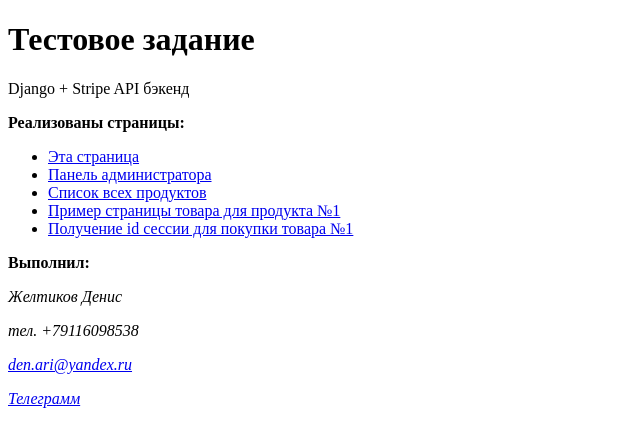
After one commit to denis2603/rishat, a Django app: template app_pay/templates/main.html in a window 1280 px wide. The commit adds this page. Shown: the top 447 px of the page, without its empty margins (0-640 px from the left). Run offline with Django 4.2, Linux system fonts and the light colour scheme; the template is opened without the code that fills it, so the values that code supplies are empty.

Commit message:
добавлена команда для первоначального заполнения базы данных, главная страница

```diff
--- a/app_pay/servises.py
+++ b/app_pay/servises.py
@@ -23,7 +23,7 @@ class StripeManager:
     @staticmethod
     def get_session_id(request: HttpRequest, item) -> dict:
 
-        success_url = cancel_url = request.build_absolute_uri(reverse("stub_page"))
+        success_url = cancel_url = request.build_absolute_uri(reverse("main_page"))
 
         stripe_session = stripe.checkout.Session.create(
             success_url=success_url,
--- a/app_pay/templates/item_list.html
+++ b/app_pay/templates/item_list.html
@@ -7,6 +7,7 @@
 <body>
 
 <h1>All items</h1>
+<a href="{% url 'main_page' %}"><-- Main Page</a>
 
     <ul>
         {% for item in item_list %}
--- /dev/null
+++ b/app_pay/templates/main.html
@@ -0,0 +1,30 @@
+<!DOCTYPE html>
+<html lang="en">
+<head>
+    <meta charset="UTF-8">
+    <title>Main Page</title>
+</head>
+<body>
+
+<h1> Тестовое задание</h1>
+
+<p>Django + Stripe API бэкенд</p>
+
+<p><b>Реализованы страницы:</b></p>
+
+<ul>
+    <li><a href="{% url 'main_page' %}">Эта страница</a></li>
+    <li><a href="{% url 'admin:index' %}">Панель администратора</a></li>
+    <li><a href="{% url 'item_list' %}">Список всех продуктов</a></li>
+    <li><a href="{% url 'item' 1 %}">Пример страницы товара для продукта №1</a></li>
+    <li><a href="{% url 'buy_page' 1 %}">Получение id сессии для покупки товара №1</a></li>
+</ul>
+
+<b>Выполнил:</b>
+<p><i>Желтиков Денис</i></p>
+<p><i>тел. +79116098538</i></p>
+<p><a href="mailto:den.ari@yandex.ru"><i>den.ari@yandex.ru</i></a></p>
+<p><a href="https://t.me/denis_2603"><i>Телеграмм</i></a></p>
+
+</body>
+</html>
--- a/app_pay/urls.py
+++ b/app_pay/urls.py
@@ -1,10 +1,10 @@
 from django.urls import path
 from .views import ItemView, ItemList, buy_page
-from django.http import HttpResponse
+from django.views.generic import TemplateView
 
 urlpatterns = [
     path('buy/<int:pk>', buy_page, name='buy_page'),
     path('item/<int:pk>', ItemView.as_view(), name='item'),
     path('item/', ItemList.as_view(), name='item_list'),
-    path('', lambda _: HttpResponse('Stab page'), name='stub_page'),
+    path('', TemplateView.as_view(template_name='main.html'), name='main_page'),
 ]
--- a/app_pay/views.py
+++ b/app_pay/views.py
@@ -1,4 +1,3 @@
-
 from django.http import HttpRequest, JsonResponse
 from django.views.generic import DetailView, ListView
 from django.shortcuts import get_object_or_404
--- a/payment/settings.py
+++ b/payment/settings.py
@@ -22,7 +22,6 @@ env.read_env(BASE_DIR / '.env', overwrite=True)
 # Ключи от API Stripe
 SK_STRIPE_KEY = env('SK_STRIPE_KEY')
 PK_STRIPE_KEY = env('PK_STRIPE_KEY')
-
 
 
 # Quick-start development settings - unsuitable for production
```
Also changed, not shown: app_pay/management/commands/add_items.py (added, +19 -0 lines), README.md, app_pay/management/__init__.py (added), app_pay/management/commands/__init__.py (added), app_pay/migrations/0001_initial.py (deleted), app_pay/migrations/0002_item_price_stripe_id_item_product_stripe_id.py (deleted), 2 other files.
